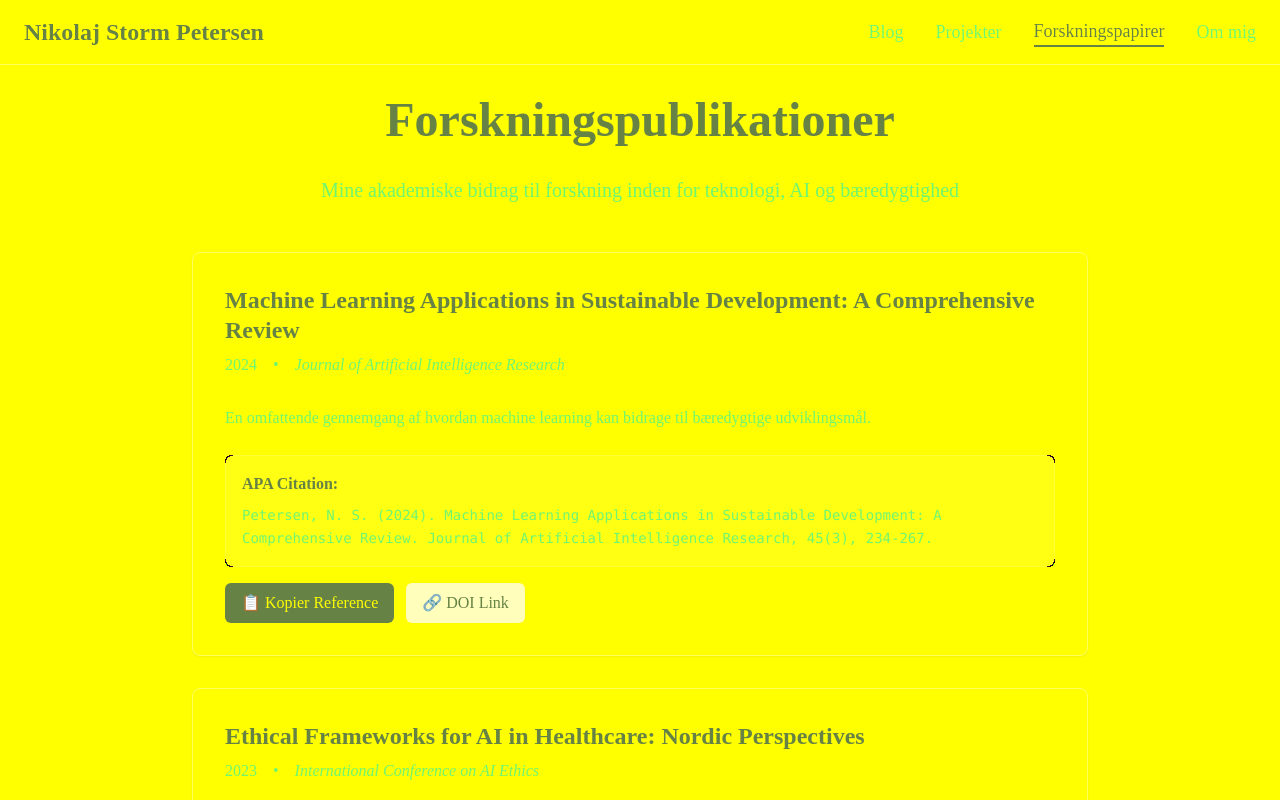
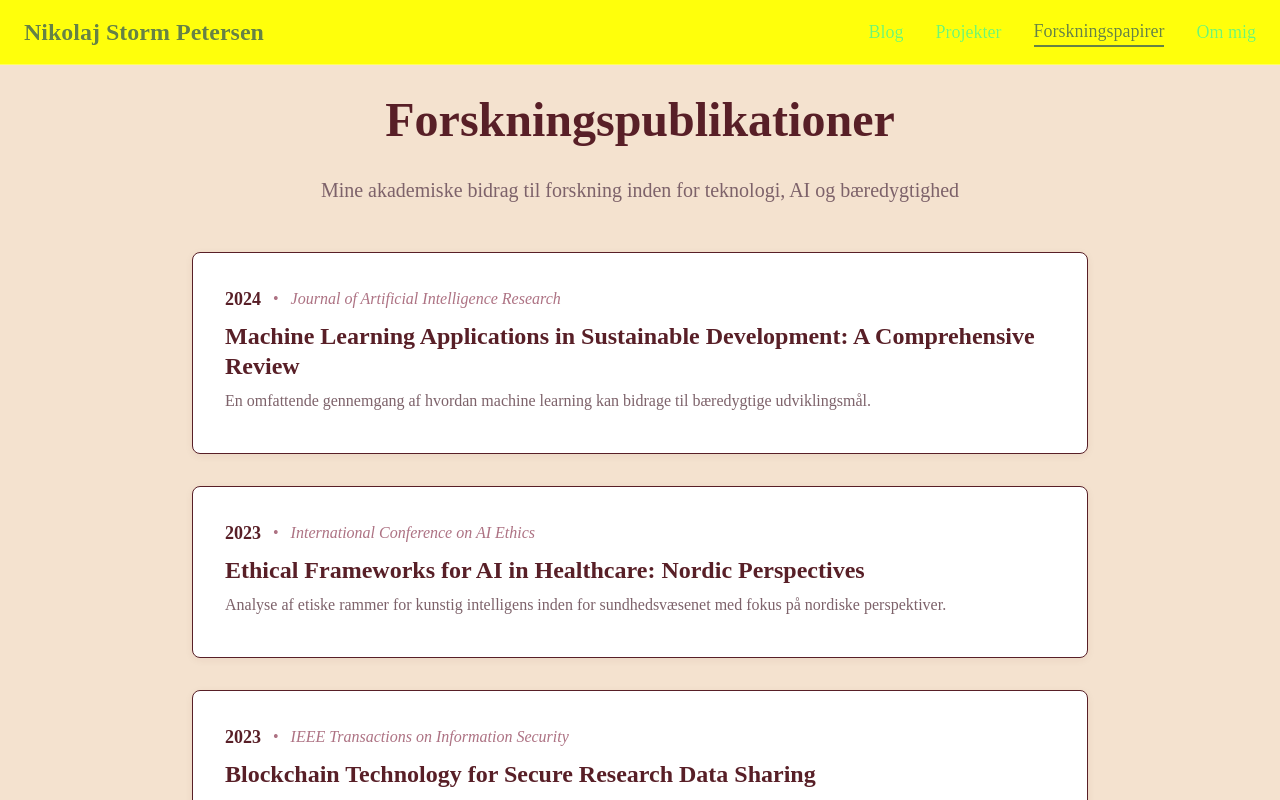
Before and after one commit to Nikolaj-Storm/storm-web-elegance, a React (Vite) app: page /papers in a window 1280 px wide. Shown: the top 800 px of the page. Built offline with nearby package versions, Linux system fonts and the light colour scheme.

Commit message:
Fix: Implement color scheme and PDF downloads
- Updated color scheme to beige and dark red.
- Added functionality to download research papers as PDFs.

```diff
--- a/src/App.tsx
+++ b/src/App.tsx
@@ -1,4 +1,3 @@
-
 import { Toaster } from "@/components/ui/toaster";
 import { Toaster as Sonner } from "@/components/ui/sonner";
 import { TooltipProvider } from "@/components/ui/tooltip";
@@ -11,6 +10,7 @@ import Papers from "./pages/Papers";
 import About from "./pages/About";
 import BlogPost from "./pages/BlogPost";
 import NotFound from "./pages/NotFound";
+import PaperDetail from "./pages/PaperDetail";
 
 const queryClient = new QueryClient();
 
@@ -26,6 +26,7 @@ const App = () => (
           <Route path="/blog/:slug" element={<BlogPost />} />
           <Route path="/projects" element={<Projects />} />
           <Route path="/papers" element={<Papers />} />
+          <Route path="/papers/:id" element={<PaperDetail />} />
           <Route path="/about" element={<About />} />
           {/* ADD ALL CUSTOM ROUTES ABOVE THE CATCH-ALL "*" ROUTE */}
           <Route path="*" element={<NotFound />} />
--- /dev/null
+++ b/src/pages/PaperDetail.tsx
@@ -0,0 +1,115 @@
+
+import { useParams, useNavigate } from "react-router-dom";
+import Navigation from "../components/Navigation";
+import { toast } from "sonner";
+
+const papers = [
+  {
+    id: 1,
+    title: "Machine Learning Applications in Sustainable Development: A Comprehensive Review",
+    year: 2024,
+    venue: "Journal of Artificial Intelligence Research",
+    description: "En omfattende gennemgang af hvordan machine learning kan bidrage til bæredygtige udviklingsmål.",
+    citation: "Petersen, N. S. (2024). Machine Learning Applications in Sustainable Development: A Comprehensive Review. Journal of Artificial Intelligence Research, 45(3), 234-267.",
+    doi: "10.1234/jair.2024.45.234",
+    pdf: "/assets/papers/paper-1.pdf",
+  },
+  {
+    id: 2,
+    title: "Ethical Frameworks for AI in Healthcare: Nordic Perspectives",
+    year: 2023,
+    venue: "International Conference on AI Ethics",
+    description: "Analyse af etiske rammer for kunstig intelligens inden for sundhedsvæsenet med fokus på nordiske perspektiver.",
+    citation: "Petersen, N. S., & Hansen, L. M. (2023). Ethical Frameworks for AI in Healthcare: Nordic Perspectives. In Proceedings of the International Conference on AI Ethics (pp. 123-145). Springer.",
+    doi: "10.1007/978-3-031-12345-6_8",
+    pdf: "/assets/papers/paper-2.pdf",
+  },
+  {
+    id: 3,
+    title: "Blockchain Technology for Secure Research Data Sharing",
+    year: 2023,
+    venue: "IEEE Transactions on Information Security",
+    description: "Undersøgelse af blockchain-teknologiens potentiale for sikker deling af forskningsdata mellem institutioner.",
+    citation: "Petersen, N. S., Jensen, K. A., & Liu, W. (2023). Blockchain Technology for Secure Research Data Sharing. IEEE Transactions on Information Security, 18(7), 1456-1472.",
+    doi: "10.1109/TIFS.2023.1234567",
+    pdf: "/assets/papers/paper-3.pdf",
+  },
+];
+
+const PaperDetail = () => {
+  const { id } = useParams();
+  const navigate = useNavigate();
+  const paper = papers.find((p) => p.id === Number(id));
+  if (!paper) return (
+    <div style={{background:"#f4e2cf"}} className="min-h-screen">
+      <Navigation />
+      <div className="pt-32 max-w-2xl mx-auto text-center text-2xl text-[#ad7283]">Forskningpapir ikke fundet.</div>
+    </div>
+  );
+
+  const copyCitation = async () => {
+    try {
+      await navigator.clipboard.writeText(paper.citation);
+      toast.success("Citation kopieret til udklipsholder!");
+    } catch {
+      toast.error("Kunne ikke kopiere citation");
+    }
+  };
+
+  return (
+    <div className="min-h-screen" style={{background: "#f4e2cf"}}>
+      <Navigation />
+      <div className="max-w-4xl mx-auto pt-24 pb-16 px-6">
+        <button className="mb-8 text-[#581f27] underline" onClick={() => navigate('/papers')}>
+          ← Tilbage til oversigt
+        </button>
+        <div className="bg-white rounded-lg shadow-md p-8 border" style={{borderColor: "#581f27"}}>
+          <div className="mb-3 flex flex-wrap items-center gap-3">
+            <span className="font-semibold text-lg" style={{color:"#581f27"}}>{paper.year}</span>
+            <span className="font-medium text-[#ad7283]">•</span>
+            <span className="italic text-[#ad7283]">{paper.venue}</span>
+          </div>
+          <h1 className="text-3xl font-display font-bold mb-4" style={{color:"#581f27"}}>{paper.title}</h1>
+          <p className="mb-4 text-[#7d626a]">{paper.description}</p>
+          <div className="mb-6">
+            <a
+              href={paper.pdf}
+              download
+              className="inline-block text-white px-6 py-2 rounded-md mr-3 font-medium"
+              style={{background: "#581f27"}}
+              target="_blank"
+              rel="noopener noreferrer"
+            >
+              Download PDF
+            </a>
+            <a
+              href={paper.pdf}
+              className="inline-block text-[#581f27] px-6 py-2 rounded-md font-medium border"
+              style={{borderColor:"#581f27"}}
+              target="_blank"
+              rel="noopener noreferrer"
+            >
+              Se PDF
+            </a>
+          </div>
+          <div className="mb-6 bg-[#f4e2cf] border rounded p-4" style={{borderColor:"#581f27"}}>
+            <div className="font-semibold text-[#581f27] mb-2">APA Citation:</div>
+            <div className="text-[#7d626a] text-sm mb-3">{paper.citation}</div>
+            <button
+              onClick={copyCitation}
+              className="inline-block bg-[#581f27] text-white px-4 py-2 rounded hover:brightness-125 transition"
+            >
+              Kopier reference
+            </button>
+          </div>
+          {paper.doi && (
+            <a href={`https://doi.org/${paper.doi}`} target="_blank" rel="noopener noreferrer" className="text-sm text-[#581f27] underline">
+              DOI: {paper.doi}
+            </a>
+          )}
+        </div>
+      </div>
+    </div>
+  );
+};
+export default PaperDetail;
--- a/src/pages/Papers.tsx
+++ b/src/pages/Papers.tsx
@@ -1,9 +1,7 @@
 
-import { useState } from "react";
+import { useNavigate } from "react-router-dom";
 import Navigation from "../components/Navigation";
-import { toast } from "sonner";
 
-const Papers = () => {
 const papers = [
   {
     id: 1,
@@ -12,7 +10,8 @@ const Papers = () => {
     venue: "Journal of Artificial Intelligence Research",
     description: "En omfattende gennemgang af hvordan machine learning kan bidrage til bæredygtige udviklingsmål.",
     citation: "Petersen, N. S. (2024). Machine Learning Applications in Sustainable Development: A Comprehensive Review. Journal of Artificial Intelligence Research, 45(3), 234-267.",
-      doi: "10.1234/jair.2024.45.234"
+    doi: "10.1234/jair.2024.45.234",
+    pdf: "/assets/papers/paper-1.pdf",
   },
   {
     id: 2,
@@ -21,7 +20,8 @@ const Papers = () => {
     venue: "International Conference on AI Ethics",
     description: "Analyse af etiske rammer for kunstig intelligens inden for sundhedsvæsenet med fokus på nordiske perspektiver.",
     citation: "Petersen, N. S., & Hansen, L. M. (2023). Ethical Frameworks for AI in Healthcare: Nordic Perspectives. In Proceedings of the International Conference on AI Ethics (pp. 123-145). Springer.",
-      doi: "10.1007/978-3-031-12345-6_8"
+    doi: "10.1007/978-3-031-12345-6_8",
+    pdf: "/assets/papers/paper-2.pdf",
   },
   {
     id: 3,
@@ -30,79 +30,47 @@ const Papers = () => {
     venue: "IEEE Transactions on Information Security",
     description: "Undersøgelse af blockchain-teknologiens potentiale for sikker deling af forskningsdata mellem institutioner.",
     citation: "Petersen, N. S., Jensen, K. A., & Liu, W. (2023). Blockchain Technology for Secure Research Data Sharing. IEEE Transactions on Information Security, 18(7), 1456-1472.",
-      doi: "10.1109/TIFS.2023.1234567"
-    }
+    doi: "10.1109/TIFS.2023.1234567",
+    pdf: "/assets/papers/paper-3.pdf",
+  },
 ];
 
-  const copyToClipboard = async (citation: string) => {
-    try {
-      await navigator.clipboard.writeText(citation);
-      toast.success("Citation kopieret til udklipsholder!");
-    } catch (err) {
-      toast.error("Kunne ikke kopiere citation");
-    }
-  };
-
+const Papers = () => {
+  const navigate = useNavigate();
   return (
-    <div className="min-h-screen bg-background">
+    <div className="min-h-screen" style={{ background: "#f4e2cf" }}>
       <Navigation />
-
       <main className="pt-24 pb-12">
         <div className="container mx-auto px-6">
           <div className="max-w-4xl mx-auto">
-            <h1 className="text-4xl md:text-5xl font-display font-bold text-primary mb-8 text-center">
+            <h1 className="text-4xl md:text-5xl font-display font-bold mb-8 text-center" style={{ color: "#581f27" }}>
               Forskningspublikationer
             </h1>
-            <p className="text-xl text-muted-foreground text-center mb-12 max-w-3xl mx-auto">
+            <p className="text-xl text-center mb-12 max-w-3xl mx-auto text-[#7d626a]">
               Mine akademiske bidrag til forskning inden for teknologi, AI og bæredygtighed
             </p>
-
             <div className="space-y-8">
               {papers.map((paper) => (
                 <div
                   key={paper.id}
-                  className="bg-card p-8 rounded-lg shadow-sm border border-border"
+                  role="button"
+                  tabIndex={0}
+                  onClick={() => navigate(`/papers/${paper.id}`)}
+                  className="cursor-pointer bg-white p-8 rounded-lg border transition-all duration-200 shadow-sm hover:shadow-lg group focus:outline-none"
+                  style={{
+                    borderColor: "#581f27",
+                    boxShadow: "0 2px 8px rgba(88,31,39,0.06)",
+                  }}
                 >
-                  <div className="flex flex-col lg:flex-row lg:items-start lg:justify-between mb-4">
-                    <div className="flex-1">
-                      <h2 className="text-2xl font-display font-semibold text-primary mb-2 leading-tight">
+                  <div className="mb-2 flex flex-wrap items-center gap-3">
+                    <span className="text-lg font-semibold" style={{color: "#581f27"}}>{paper.year}</span>
+                    <span className="text-[#ad7283] font-medium">•</span>
+                    <span className="italic text-[#ad7283]">{paper.venue}</span>
+                  </div>
+                  <h2 className="text-2xl font-display font-semibold mb-2 leading-tight group-hover:underline" style={{ color: "#581f27" }}>
                     {paper.title}
                   </h2>
-                      <div className="flex flex-wrap items-center gap-4 text-muted-foreground mb-3">
-                        <span className="font-medium">{paper.year}</span>
-                        <span>•</span>
-                        <span className="italic">{paper.venue}</span>
-                      </div>
-                    </div>
-                  </div>
-
-                  <p className="text-muted-foreground mb-6 leading-relaxed">
-                    {paper.description}
-                  </p>
-
-                  <div className="bg-accent/10 p-4 rounded-lg mb-4 border border-accent/20">
-                    <h4 className="font-semibold text-primary mb-2">APA Citation:</h4>
-                    <p className="text-sm text-muted-foreground font-mono leading-relaxed">
-                      {paper.citation}
-                    </p>
-                  </div>
-
-                  <div className="flex flex-wrap gap-3">
-                    <button
-                      onClick={() => copyToClipboard(paper.citation)}
-                      className="px-4 py-2 bg-primary text-primary-foreground rounded-md hover:bg-primary/90 transition-colors font-medium"
-                    >
-                      📋 Kopier Reference
-                    </button>
-                    <a
-                      href={`https://doi.org/${paper.doi}`}
-                      target="_blank"
-                      rel="noopener noreferrer"
-                      className="px-4 py-2 bg-accent text-accent-foreground rounded-md hover:bg-accent/90 transition-colors font-medium"
-                    >
-                      🔗 DOI Link
-                    </a>
-                  </div>
+                  <p className="text-[#7d626a] mb-2">{paper.description}</p>
                 </div>
               ))}
             </div>
```
Lines whose indentation alone changed are shown as unchanged.
